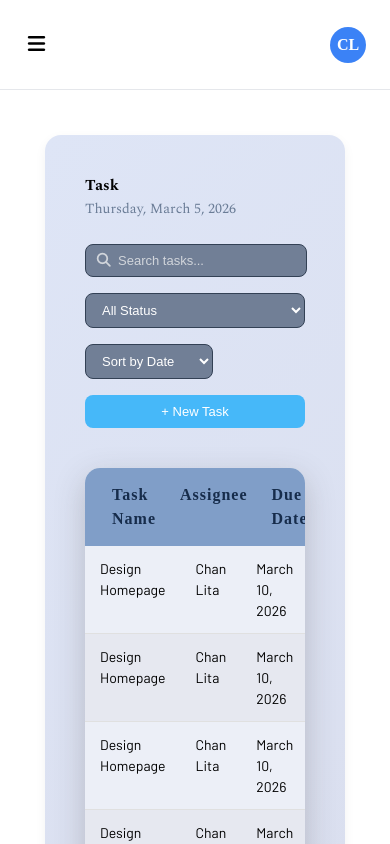
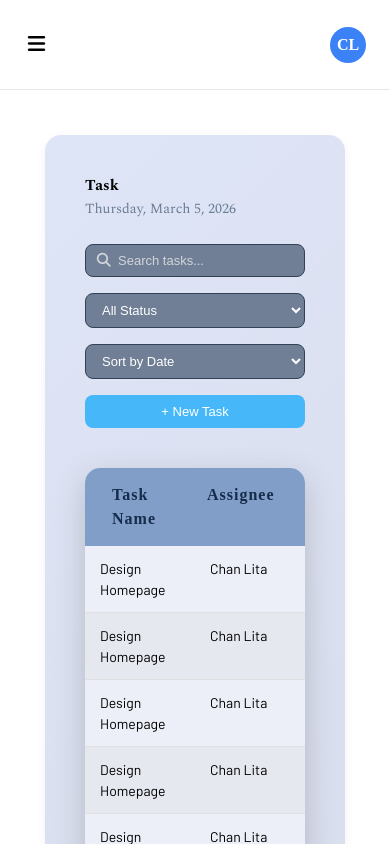
Before and after one commit to chanlita425/project-vue, a Vue app: page /task in a window 390 px wide. Built offline with nearby package versions, Linux system fonts and the light colour scheme; a web font is replaced by a local one.

Commit message:
Responsive task and project

```diff
--- a/src/assets/styles/Task.css
+++ b/src/assets/styles/Task.css
@@ -110,24 +110,39 @@
 }
 
 
+
 /* ------------- Responsive -------------- */
 
 /* ---------- Tablet ---------- */
 @media (max-width: 992px) {
-   /* .dashboard-date-group,
-    .dashboard-date-divider {
-        width: 100%;
-        text-align: center;
-        color: white;
-    } */
+
+  .dashboard-header_search,
+  .dashboard-header_sort,
+  .search-wrapper,
+  .dashboard-header_status {
+    width: 100%;
+  }
+
+  .task-column:nth-child(n+5),
+  .task-column:nth-child(n+5) {
+    display: none;
+  }
 }
 
 /* ---------- Mobile ---------- */
 @media (max-width: 770px) {
+
+  .task-column:nth-child(n+4) {
+    display: none;
+  }
 
 }
 
 /* ---------- Small Mobile ---------- */
 @media (max-width: 500px) {
 
+  .task-column:nth-child(n+3){
+    display: none;
+  }
+
 }
--- a/src/views/TaskView.vue
+++ b/src/views/TaskView.vue
@@ -45,6 +45,7 @@
                     <div class="task-column">Assignee</div>
                     <div class="task-column">Due Date</div>
                     <div class="task-column">Status</div>
+                    <div class="task-column">Action</div>
                </div>
 
                <div class="task-container_row-body">
@@ -53,6 +54,10 @@
                          <div class="task-column">Chan Lita</div>
                          <div class="task-column">March 10, 2026</div>
                          <div class="task-column">In Progress</div>
+                         <div class="task-column" >
+                              <button><i class="fa-solid fa-file-pen"></i></button>
+                              <button><i class="fa-regular fa-trash-can"></i></button>
+                         </div>
                     </div>
                </div>
           </div>
```
